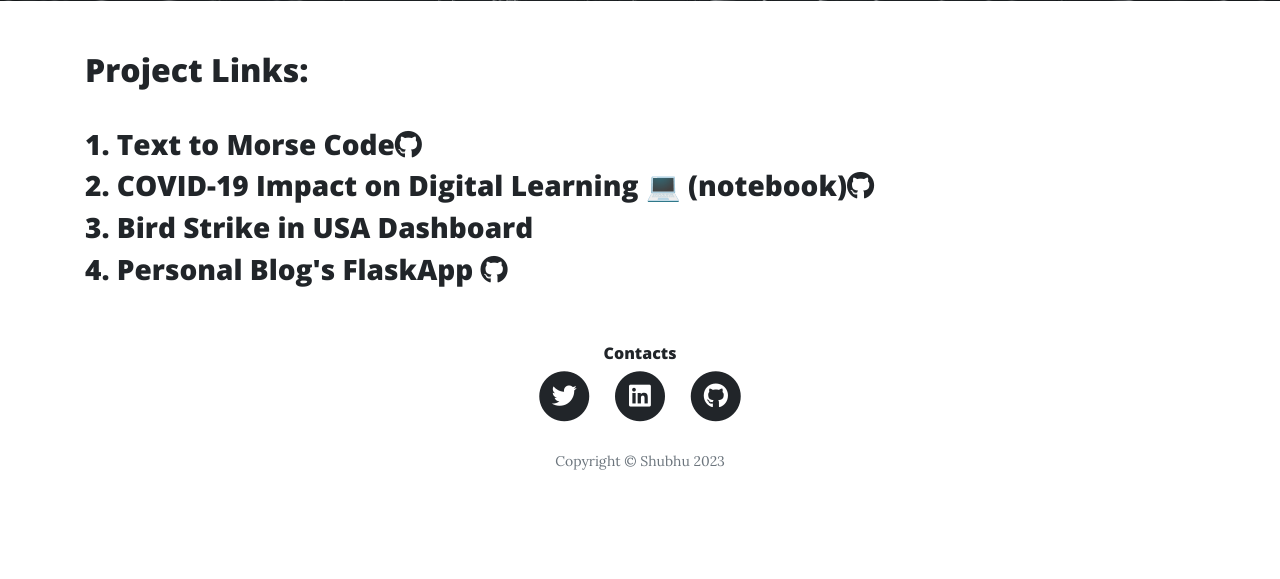
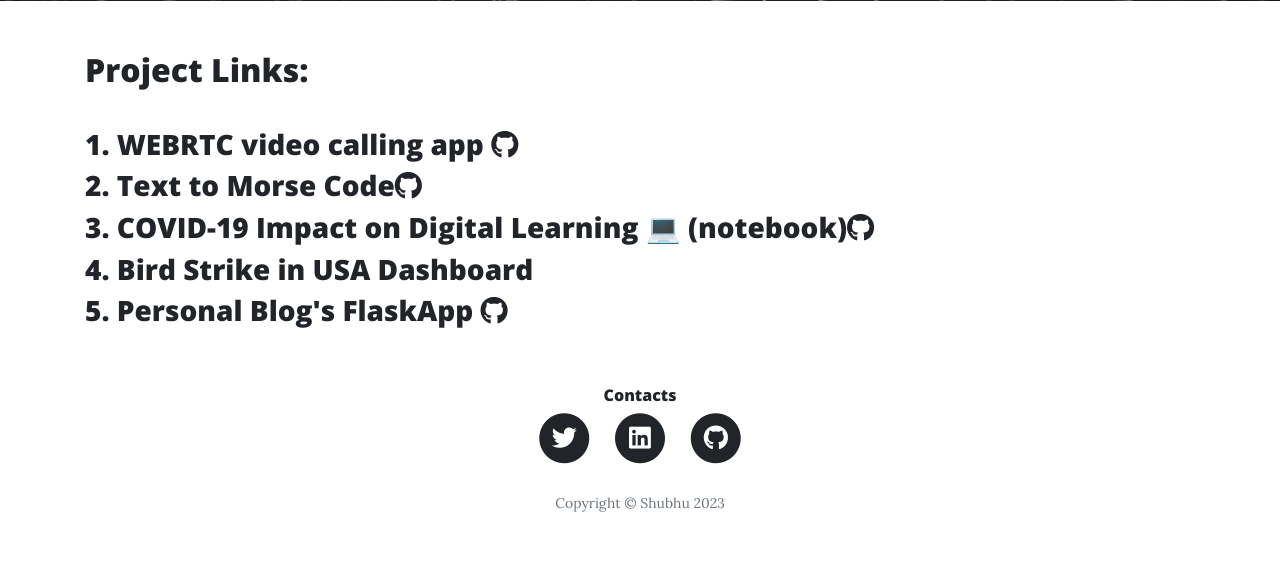
Before and after one commit to ShubhamOulkar/heavy-blog, a Flask app: page /projects in a window 1280 px wide. Shown: the part 531-1110 px from the top of the page. Before the commit the page ends 1001 px from the top, so only its background shows below. Run offline with Flask 3, Linux system fonts and the light colour scheme; some libraries are stand-ins or nearby versions.

Commit message:
Update projects.html
project added webrtc

```diff
--- a/templates/projects.html
+++ b/templates/projects.html
@@ -16,10 +16,12 @@
 <body>
   <div class="container-sm">
     <h2>Project Links:</h4> <br>
-    <h3><a href="https://morsecode-converter.onrender.com/" target="_blank" title="Project link">1. Text to Morse Code<a href="https://github.com/ShubhamOulkar/morsecode" target="_blank" title="Project code"><i class="fa-brands fa-github"></i></a></a></h3>
-    <h3><a href="https://www.kaggle.com/code/shubhamoulkar/covid-19-impact-on-digital-learning" title="Project link">2. COVID-19 Impact on Digital Learning 💻 (notebook)<a href="https://github.com/ShubhamOulkar/covid-19-impact-on-digital-learning" target="_blank" title="Project code"><i class="fa-brands fa-github"></i></a></a></h3>
-    <h3><a href="https://public.tableau.com/app/profile/shubham4420/viz/BirdStrikeInUSA2000-2011/FinalD1" target="_blank" title="Project link">3. Bird Strike in USA Dashboard</a></h3>
-    <h3><a href="https://heavy-blog.onrender.com" target="_blank" title="Project link">4. Personal Blog's FlaskApp <a href="https://github.com/ShubhamOulkar/heavy-blog" target="_blank" title="Project code"><i class="fa-brands fa-github"></i></a></a></h3>
+    <h3><a href="https://connect-rtc.onrender.com/" target="_blank" title="Project link">1. WEBRTC video calling app <a href="https://github.com/ShubhamOulkar/Video-Conferencing-Web-App" target="_blank" title="Project code"><i class="fa-brands fa-github"></i></a></a></h3>
+    <h3><a href="https://morsecode-converter.onrender.com/" target="_blank" title="Project link">2. Text to Morse Code<a href="https://github.com/ShubhamOulkar/morsecode" target="_blank" title="Project code"><i class="fa-brands fa-github"></i></a></a></h3>
+    <h3><a href="https://www.kaggle.com/code/shubhamoulkar/covid-19-impact-on-digital-learning" title="Project link">3. COVID-19 Impact on Digital Learning 💻 (notebook)<a href="https://github.com/ShubhamOulkar/covid-19-impact-on-digital-learning" target="_blank" title="Project code"><i class="fa-brands fa-github"></i></a></a></h3>
+    <h3><a href="https://public.tableau.com/app/profile/shubham4420/viz/BirdStrikeInUSA2000-2011/FinalD1" target="_blank" title="Project link">4. Bird Strike in USA Dashboard</a></h3>
+    <h3><a href="https://heavy-blog.onrender.com" target="_blank" title="Project link">5. Personal Blog's FlaskApp <a href="https://github.com/ShubhamOulkar/heavy-blog" target="_blank" title="Project code"><i class="fa-brands fa-github"></i></a></a></h3>
+
   </div>
 </body>
 {% include "footer.html" %}
```
